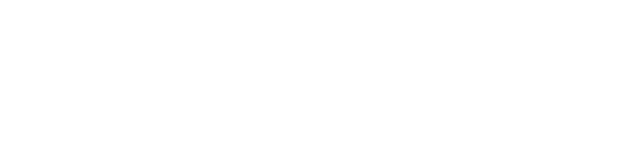
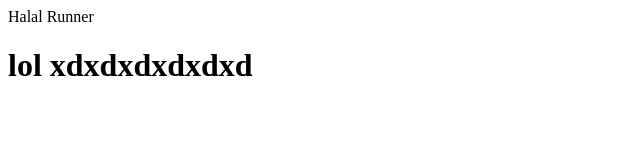
Before and after one commit to CasperVallboDev/halalrunner-webgl, a plain HTML site: page index.html in a window 1280 px wide. Shown: the whole page, without its empty margins (0-640 px from the left). Drawn offline with Linux system fonts and the light colour scheme.

Commit message:
Update index.html

```diff
--- a/index.html
+++ b/index.html
@@ -4,7 +4,7 @@
 <title>Halal Runner XDXDXDDX</title>
 </head>
 <body>
-
-
+<div class>Halal Runner</div>
+<h1>lol xdxdxdxdxdxd</h1>
 </body>
 </html>
```
